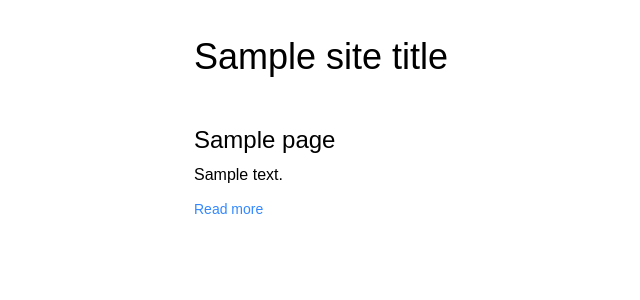
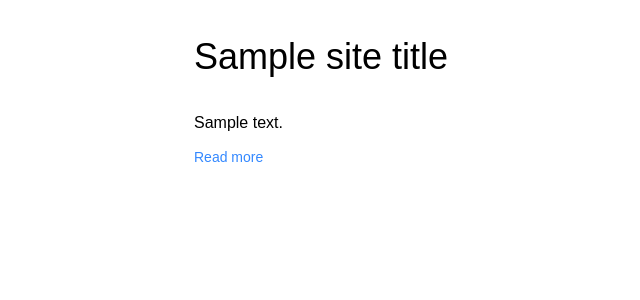
Before and after one commit to joeyespo/gitpress, a Python web app: template gitpress/templates/index.html in a window 1280 px wide. Shown: the top 300 px of the page, without its empty margins (196-836 px from the left). Run offline with Jinja, Linux system fonts and the light colour scheme; the template is opened without the code that fills it: most values are stand-ins (such as "Sample title", 1, 10 or a date in 2020).

Commit message:
Remove redundant page titles.

```diff
--- a/gitpress/templates/index.html
+++ b/gitpress/templates/index.html
@@ -8,10 +8,6 @@
 
       {% for page in pages %}
         <article class="summary">
-          <header>
-            <h1>{{ page.title }}</h1>
-          </header>
-
           <div class="summary-content">
             {{ page.summary|safe }}
           </div>
--- a/gitpress/templates/page.html
+++ b/gitpress/templates/page.html
@@ -2,7 +2,7 @@
 
 {% block title %}{{ page.title }} - {{ site_title }}{% endblock %}
 
-{% block page_title %}{{ page.title }}{% endblock %}
+{% block page_title %}{{ site_title }}{% endblock %}
 
 {% block page %}
   <div class="generic-page">
```
